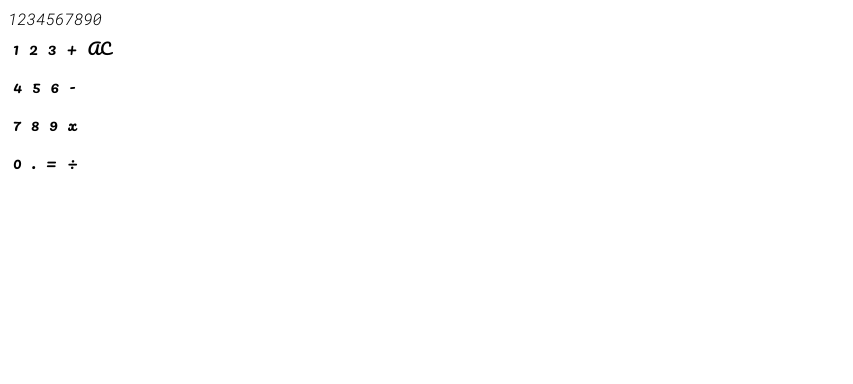
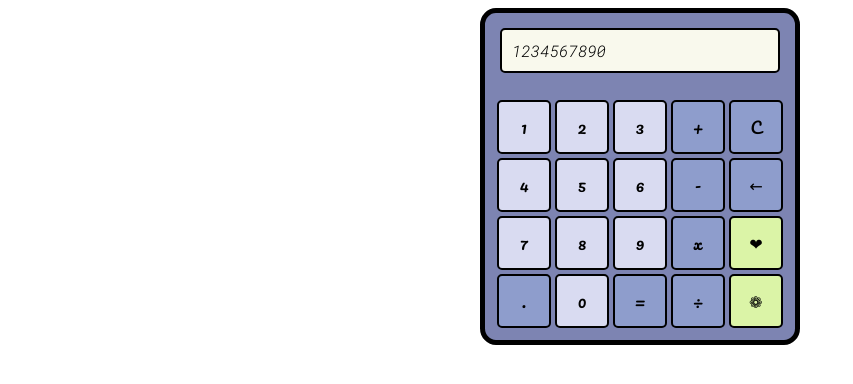
Before and after one commit to vcorneau/odin-calc, a plain HTML site: page index.html in a window 1280 px wide. Shown: the whole page, without its empty margins (0-853 px from the left). Drawn offline with Linux system fonts and the light colour scheme.

Commit message:
Style calculator

```diff
--- a/index.html
+++ b/index.html
@@ -11,6 +11,7 @@
 
 </head>
 <body>
+    <div class="container">
         <div class="calculator" id="calculator">
             <div class="display" id="display">1234567890</div>
             <div class="numberPad" id="numberPad">
@@ -18,32 +19,36 @@
                     <div class="button" id="buttonOne">1</div>
                     <div class="button" id="buttonTwo">2</div>
                     <div class="button" id="buttonThree">3</div>
-                <div class="button" id="buttonPlus">+</div>
-                <div class="button" id="buttonClear">AC</div>
+                    <div class="button operator" id="buttonPlus">+</div>
+                    <div class="button operator" id="buttonClear">C</div>
 
                 </div>
                 <div class="row" id="rowTwo">
                     <div class="button" id="buttonFour">4</div>
                     <div class="button" id="buttonFive">5</div>
                     <div class="button" id="buttonSix">6</div>
-                <div class="button" id="buttonMinus">-</div>
+                    <div class="button operator" id="buttonMinus">-</div>
+                    <div class="button operator" id="buttonBack">←</div>
                 </div>
                 <div class="row" id="rowThree">
                     <div class="button" id="buttonSeven">7</div>
                     <div class="button" id="buttonEight">8</div>
                     <div class="button" id="buttonNine">9</div>
-                <div class="button" id="buttonMulti">x</div>
+                    <div class="button operator" id="buttonMulti">x</div>
+                    <div class="fakeButton" id="buttonHeart">❤</div>
                 </div>
                 <div class="row" id="rowFour">
+                    <div class="button operator" id="buttonDecimal">.</div>
                     <div class="button" id="buttonZero">0</div>
-                <div class="button" id="buttonDecimal">.</div>
-                <div class="button" id="buttonEqual">=</div>
-                <div class="button" id="buttonDivide">÷</div>
+                    <div class="button operator" id="buttonEqual">=</div>
+                    <div class="button operator" id="buttonDivide">÷</div>
+                    <div class="fakeButton" id="buttonFlower">❁</div>
                 </div>
             </div>
 
 
         </div>
+</div>
 
 </body>
 </html>
--- a/style.css
+++ b/style.css
@@ -2,21 +2,57 @@
 .calculator {
     display: flex;
     flex-direction: column;
+    margin-left: auto;
+    margin-right: auto;
+    border: 5px solid;
+    border-radius: 5%;
+    width: fit-content;
+    background-color: #7D84B2;
+
 }
 
 .display {
     font-family: 'Roboto Mono', monospace;
+    width: auto;
+    padding: 15px;
+    border: 2px solid;
+    border-radius: 5px;
+    padding: 10px;
+    margin: 15px;
+    background-color: #F9F9ED;
 }
 
 .numberPad {
     font-family: 'Pacifico', cursive;
+    width: auto;
+    padding: 10px;
 }
 .row {
     display: flex;
     flex-direction: row;
+    justify-content:space-around;
+}
+
+.button,
+.fakeButton {
+    display: flex;
+    margin: 2px;
+    width: 50px;
+    height: 50px;
+    align-items: center;
+    justify-content: center;
+    border: 2px solid;
+    border-radius: 5px;
 }
 
 .button {
-    padding: 5px;
-    text-align: center;
+    background-color: #D9DBF1;
 }
+
+.fakeButton {
+    background-color: #DBF4A7;
+}
+
+.operator {
+    background-color: #8E9DCC;
+}
```
Lines whose indentation alone changed are shown as unchanged.
